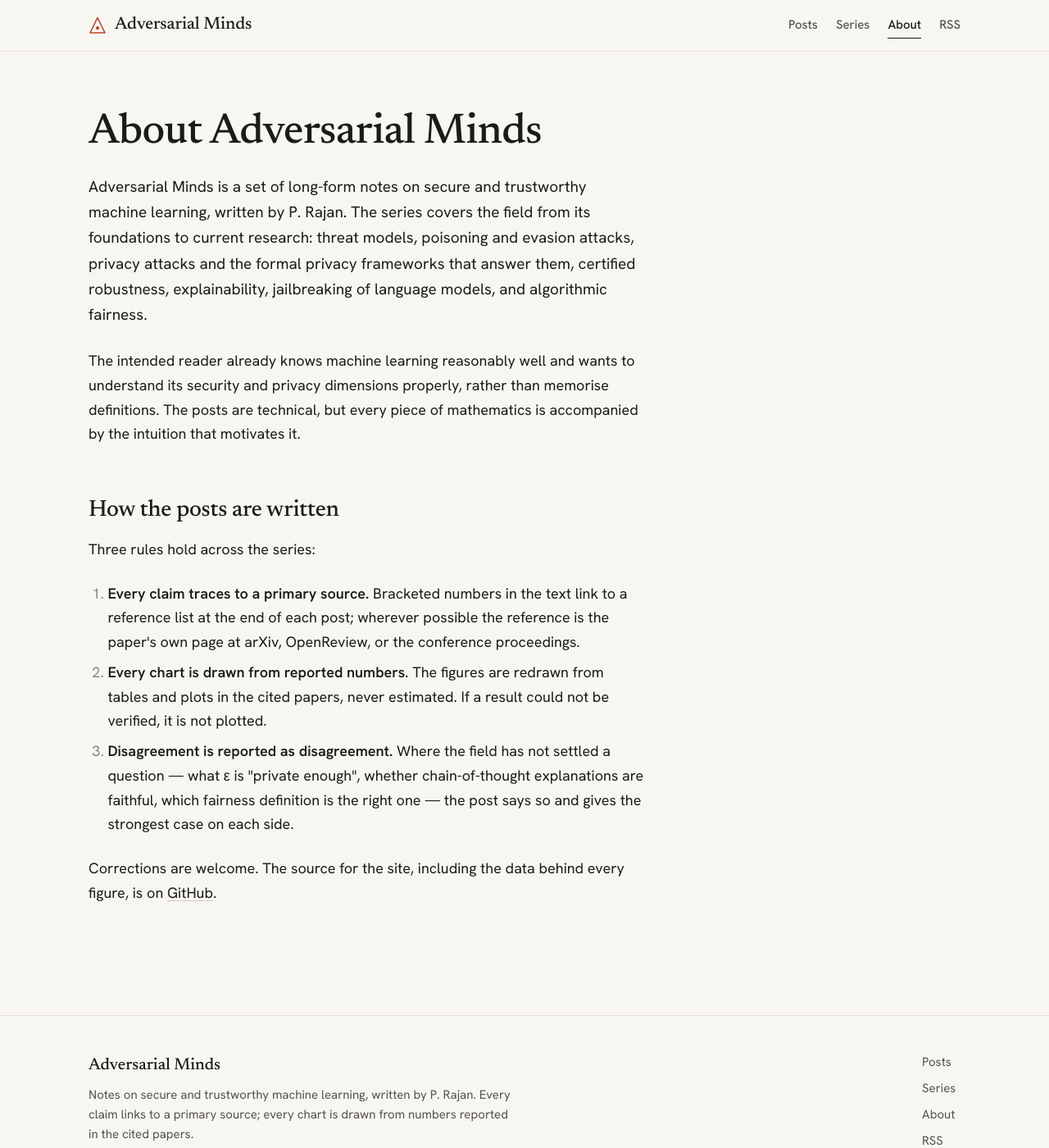
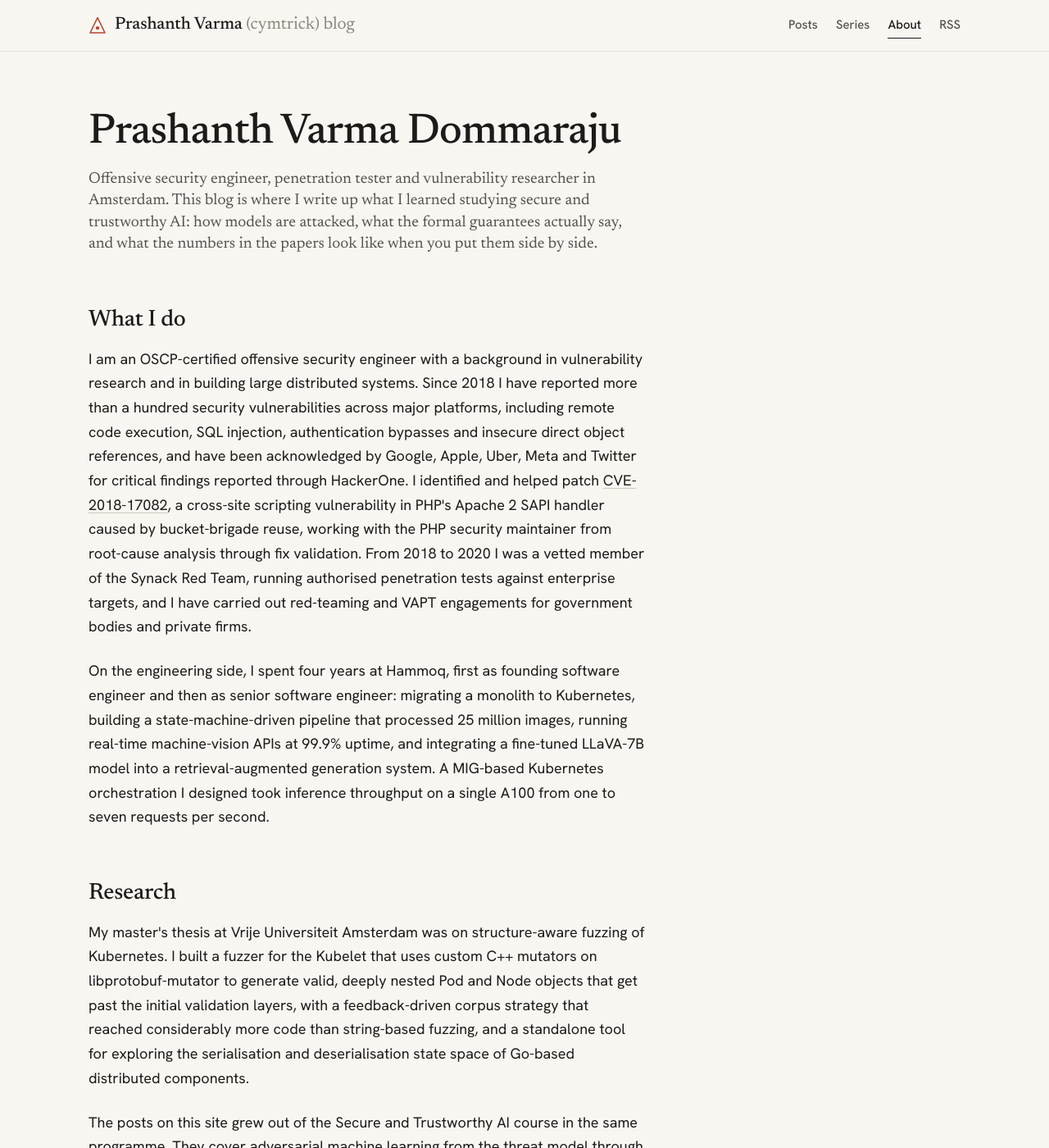
Before and after one commit to cymtrick/cymtrick.github.io, a Jekyll site: the page built from about/index.html, in a window 1280 px wide and 1400 px high. Shown: the whole window at 82% size. Built offline with Jekyll 4.4.1, drawn with Linux system fonts in a browser that asks for light colours; some of the changed text lies outside the part shown.

Commit message:
Rename the site and replace the About page with the author's profile
- Header, footer and site title now read "Prashanth Varma (cymtrick) blog"
- Site author set to Prashanth Varma Dommaraju, so every post byline carries it
- About page rewritten as a profile: offensive security work, CVE-2018-17082,
  Synack Red Team, Hammoq engineering, Kubernetes fuzzing thesis, education, contact

Co-Authored-By: Claude Fable 5.1 <noreply@anthropic.com>
Claude-Session: https://claude.ai/code/session_01MpZUYSgNFBCYZ8TraNeG9P

```diff
--- a/_config.yml
+++ b/_config.yml
@@ -1,7 +1,7 @@
-title: "Adversarial Minds"
+title: "Prashanth Varma (cymtrick) blog"
 tagline: "Notes on secure and trustworthy machine learning"
 description: "Long-form notes on adversarial machine learning, privacy, certified robustness, explainability, jailbreaking and fairness — every claim sourced, every chart drawn from the papers."
-author: "P. Rajan"
+author: "Prashanth Varma Dommaraju"
 baseurl: ""
 url: "https://cymtrick.github.io"
 theme: null
--- a/_layouts/default.html
+++ b/_layouts/default.html
@@ -19,7 +19,7 @@
     <div class="site-header-inner">
       <a class="wordmark" href="{{ '/' | relative_url }}">
         <svg class="wordmark-mark" width="22" height="22" viewBox="0 0 22 22" aria-hidden="true"><path d="M11 1.5 20 20H2z" fill="none" stroke="currentColor" stroke-width="1.6" stroke-linejoin="round"/><circle cx="11" cy="14.2" r="2.1" fill="currentColor"/></svg>
-        <span>Adversarial Minds</span>
+        <span>Prashanth Varma <span class="wordmark-muted">(cymtrick) blog</span></span>
       </a>
       <nav class="site-nav" aria-label="Site">
         <a href="{{ '/' | relative_url }}" {% if page.url == '/' %}aria-current="page"{% endif %}>Posts</a>
@@ -37,14 +37,15 @@
   <footer class="site-footer">
     <div class="site-footer-inner">
       <div>
-        <div class="footer-title">Adversarial Minds</div>
-        <p class="footer-blurb">Notes on secure and trustworthy machine learning, written by {{ site.author }}. Every claim links to a primary source; every chart is drawn from numbers reported in the cited papers.</p>
+        <div class="footer-title">Prashanth Varma (cymtrick) blog</div>
+        <p class="footer-blurb">Notes on secure and trustworthy machine learning by {{ site.author }}, an offensive security engineer in Amsterdam. Every claim links to a primary source; every chart is drawn from numbers reported in the cited papers.</p>
       </div>
       <div class="footer-links">
         <a href="{{ '/' | relative_url }}">Posts</a>
         <a href="{{ '/series/' | relative_url }}">Series</a>
         <a href="{{ '/about/' | relative_url }}">About</a>
         <a href="{{ '/feed.xml' | relative_url }}">RSS</a>
+        <a href="https://github.com/cymtrick">GitHub</a>
         <a href="https://github.com/cymtrick/cymtrick.github.io">Source</a>
       </div>
     </div>
--- a/about/index.html
+++ b/about/index.html
@@ -5,18 +5,29 @@ permalink: /about/
 ---
 <div class="page">
   <div class="page-inner">
-    <h1>About Adversarial Minds</h1>
+    <h1>Prashanth Varma Dommaraju</h1>
     <div class="post-body">
-      <p>Adversarial Minds is a set of long-form notes on secure and trustworthy machine learning, written by P. Rajan. The series covers the field from its foundations to current research: threat models, poisoning and evasion attacks, privacy attacks and the formal privacy frameworks that answer them, certified robustness, explainability, jailbreaking of language models, and algorithmic fairness.</p>
-      <p>The intended reader already knows machine learning reasonably well and wants to understand its security and privacy dimensions properly, rather than memorise definitions. The posts are technical, but every piece of mathematics is accompanied by the intuition that motivates it.</p>
-      <h2>How the posts are written</h2>
-      <p>Three rules hold across the series:</p>
-      <ol>
-        <li><strong>Every claim traces to a primary source.</strong> Bracketed numbers in the text link to a reference list at the end of each post; wherever possible the reference is the paper's own page at arXiv, OpenReview, or the conference proceedings.</li>
-        <li><strong>Every chart is drawn from reported numbers.</strong> The figures are redrawn from tables and plots in the cited papers, never estimated. If a result could not be verified, it is not plotted.</li>
-        <li><strong>Disagreement is reported as disagreement.</strong> Where the field has not settled a question — what ε is "private enough", whether chain-of-thought explanations are faithful, which fairness definition is the right one — the post says so and gives the strongest case on each side.</li>
-      </ol>
-      <p>Corrections are welcome. The source for the site, including the data behind every figure, is on <a href="https://github.com/cymtrick/cymtrick.github.io">GitHub</a>.</p>
+      <p class="post-dek" style="margin-top:-6px">Offensive security engineer, penetration tester and vulnerability researcher in Amsterdam. This blog is where I write up what I learned studying secure and trustworthy AI: how models are attacked, what the formal guarantees actually say, and what the numbers in the papers look like when you put them side by side.</p>
+
+      <h2>What I do</h2>
+      <p>I am an OSCP-certified offensive security engineer with a background in vulnerability research and in building large distributed systems. Since 2018 I have reported more than a hundred security vulnerabilities across major platforms, including remote code execution, SQL injection, authentication bypasses and insecure direct object references, and have been acknowledged by Google, Apple, Uber, Meta and Twitter for critical findings reported through HackerOne. I identified and helped patch <a href="https://nvd.nist.gov/vuln/detail/CVE-2018-17082">CVE-2018-17082</a>, a cross-site scripting vulnerability in PHP's Apache 2 SAPI handler caused by bucket-brigade reuse, working with the PHP security maintainer from root-cause analysis through fix validation. From 2018 to 2020 I was a vetted member of the Synack Red Team, running authorised penetration tests against enterprise targets, and I have carried out red-teaming and VAPT engagements for government bodies and private firms.</p>
+      <p>On the engineering side, I spent four years at Hammoq, first as founding software engineer and then as senior software engineer: migrating a monolith to Kubernetes, building a state-machine-driven pipeline that processed 25 million images, running real-time machine-vision APIs at 99.9% uptime, and integrating a fine-tuned LLaVA-7B model into a retrieval-augmented generation system. A MIG-based Kubernetes orchestration I designed took inference throughput on a single A100 from one to seven requests per second.</p>
+
+      <h2>Research</h2>
+      <p>My master's thesis at Vrije Universiteit Amsterdam was on structure-aware fuzzing of Kubernetes. I built a fuzzer for the Kubelet that uses custom C++ mutators on libprotobuf-mutator to generate valid, deeply nested Pod and Node objects that get past the initial validation layers, with a feedback-driven corpus strategy that reached considerably more code than string-based fuzzing, and a standalone tool for exploring the serialisation and deserialisation state space of Go-based distributed components.</p>
+      <p>The posts on this site grew out of the Secure and Trustworthy AI course in the same programme. They cover adversarial machine learning from the threat model through poisoning, evasion and privacy attacks to differential privacy, PAC Privacy, certified robustness, explainability, jailbreaking and fairness, and they are written to the standard I would want from a paper: every claim cited to a primary source, every chart drawn from reported numbers, and disagreements reported as disagreements.</p>
+
+      <h2>Background</h2>
+      <ul>
+        <li>MSc Computer Science, Universiteit van Amsterdam and Vrije Universiteit Amsterdam (2026). Software security; Secure and Trustworthy AI; thesis on structure-aware fuzzing of Kubernetes.</li>
+        <li>BTech Electronics and Communication, Gandhi Institute of Technology and Management (2013–2018).</li>
+        <li>OSCP, Offensive Security Certified Professional (2018).</li>
+        <li>Runner-up, national CTF at the Ernst &amp; Young–DSCI Hackathon 2017, among more than 10,000 participants: web and application security, reverse engineering, forensics and cryptography.</li>
+        <li>Working languages and tools: C, C++, Go, Python, TypeScript; libFuzzer, AFL++, libprotobuf-mutator, sanitisers; Kubernetes, Docker, Google Cloud, GitHub Actions; PyTorch and LLM integration.</li>
+      </ul>
+
+      <h2>Contact</h2>
+      <p>GitHub: <a href="https://github.com/cymtrick">github.com/cymtrick</a> · Email: <a href="mailto:prashanthdomma@gmail.com">prashanthdomma@gmail.com</a>. Corrections to any post are welcome; the source for the site, including the data behind every figure, is in the <a href="https://github.com/cymtrick/cymtrick.github.io">repository</a>.</p>
     </div>
   </div>
 </div>
--- a/assets/css/main.css
+++ b/assets/css/main.css
@@ -1,5 +1,5 @@
 /* ─────────────────────────────────────────────────────────────
-   Adversarial Minds — theme
+   Prashanth Varma (cymtrick) blog — theme
    Warm ivory page, serif display, sans body. The figures are the
    loud element; everything else stays quiet.
    ───────────────────────────────────────────────────────────── */
@@ -78,6 +78,7 @@ a:hover { text-decoration-color: var(--accent); }
   text-decoration: none; color: var(--ink);
 }
 .wordmark-mark { color: var(--accent); flex: none; }
+.wordmark-muted { color: var(--ink-3); font-weight: 400; }
 .site-nav { display: flex; gap: 22px; }
 .site-nav a { font-size: 15px; font-weight: 500; color: var(--ink-2); text-decoration: none; padding: 4px 0; border-bottom: 1px solid transparent; }
 .site-nav a:hover, .site-nav a[aria-current="page"] { color: var(--ink); border-bottom-color: var(--ink); }
```
Also changed, not shown: README.md.
